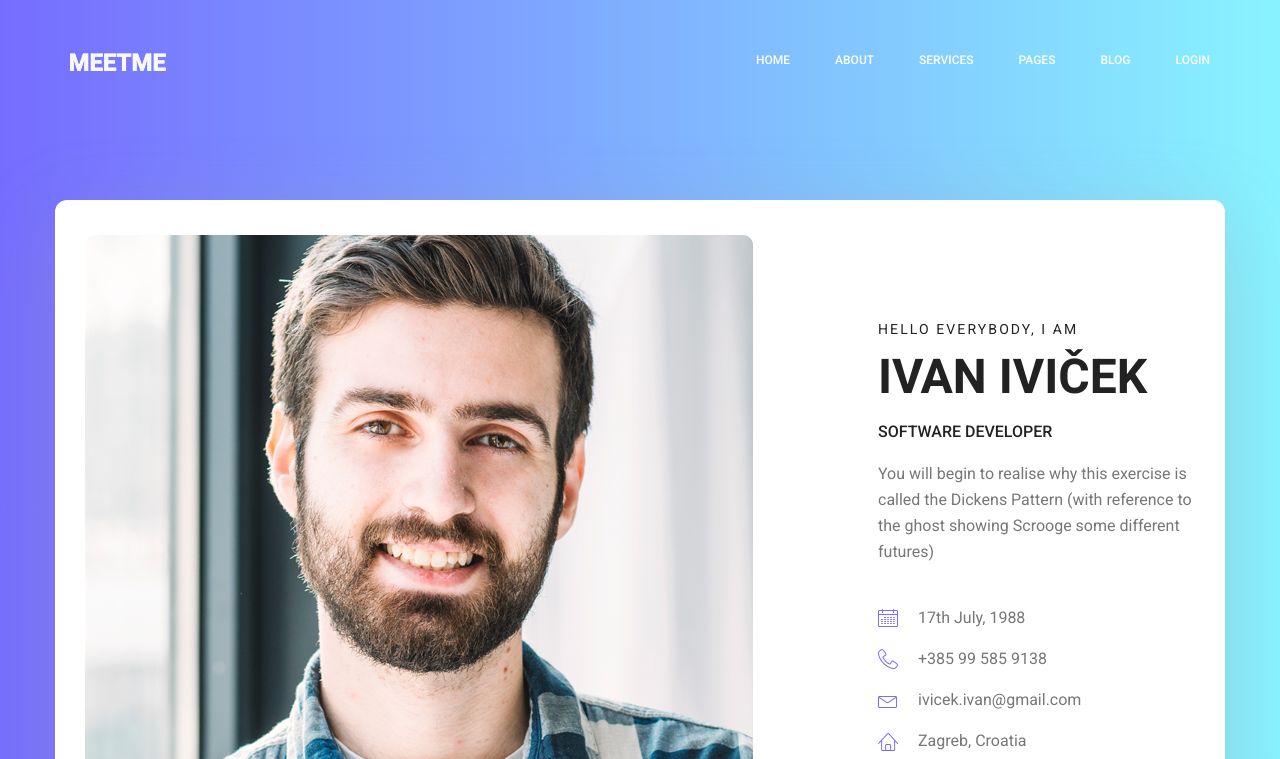
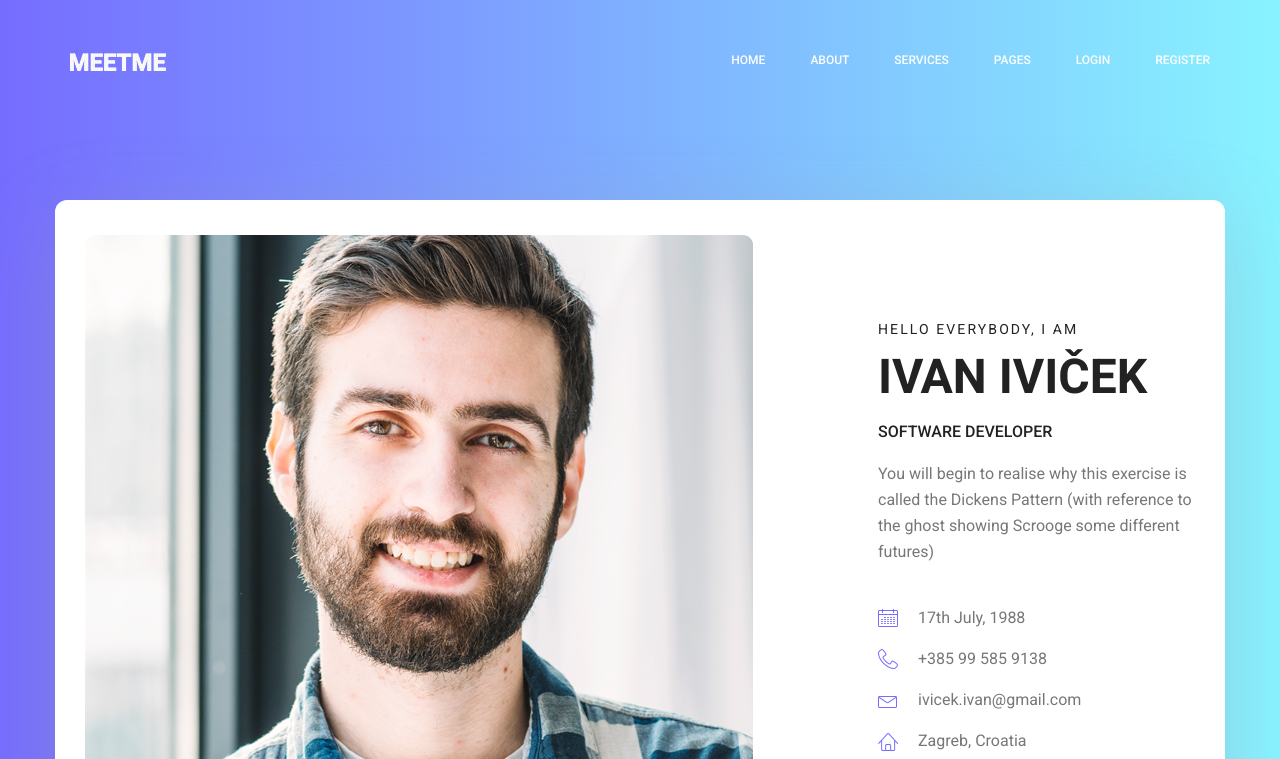
Before and after one commit to maayoko/personal-portfolio, a Django app: page / in a window 1280 px wide. Shown: the top 759 px of the page. Run offline with Django 3.2, Linux system fonts and the light colour scheme; parts of the project's set-up code (start-up, migrations or seed data) failed here and were passed over; some libraries are stand-ins or nearby versions.

Commit message:
feat(register): add register link on homepage

```diff
--- a/personal-portfolio/templates/home/header.html
+++ b/personal-portfolio/templates/home/header.html
@@ -25,16 +25,8 @@
                                 <li class="nav-item"><a class="nav-link" href="elements.html">Elements</a></li>
                             </ul>
                         </li>
-                        <li class="nav-item submenu dropdown">
-                            <a href="#" class="nav-link dropdown-toggle" data-toggle="dropdown" role="button"
-                                aria-haspopup="true" aria-expanded="false">Blog</a>
-                            <ul class="dropdown-menu">
-                                <li class="nav-item"><a class="nav-link" href="blog.html">Blog</a></li>
-                                <li class="nav-item"><a class="nav-link" href="single-blog.html">Blog Details</a>
-                                </li>
-                            </ul>
-                        </li>
                         <li class="nav-item"><a class="nav-link" href="/auth/login">Login</a></li>
+                        <li class="nav-item"><a class="nav-link" href="/auth/register">Register</a></li>
                     </ul>
                 </div>
             </div>
```
